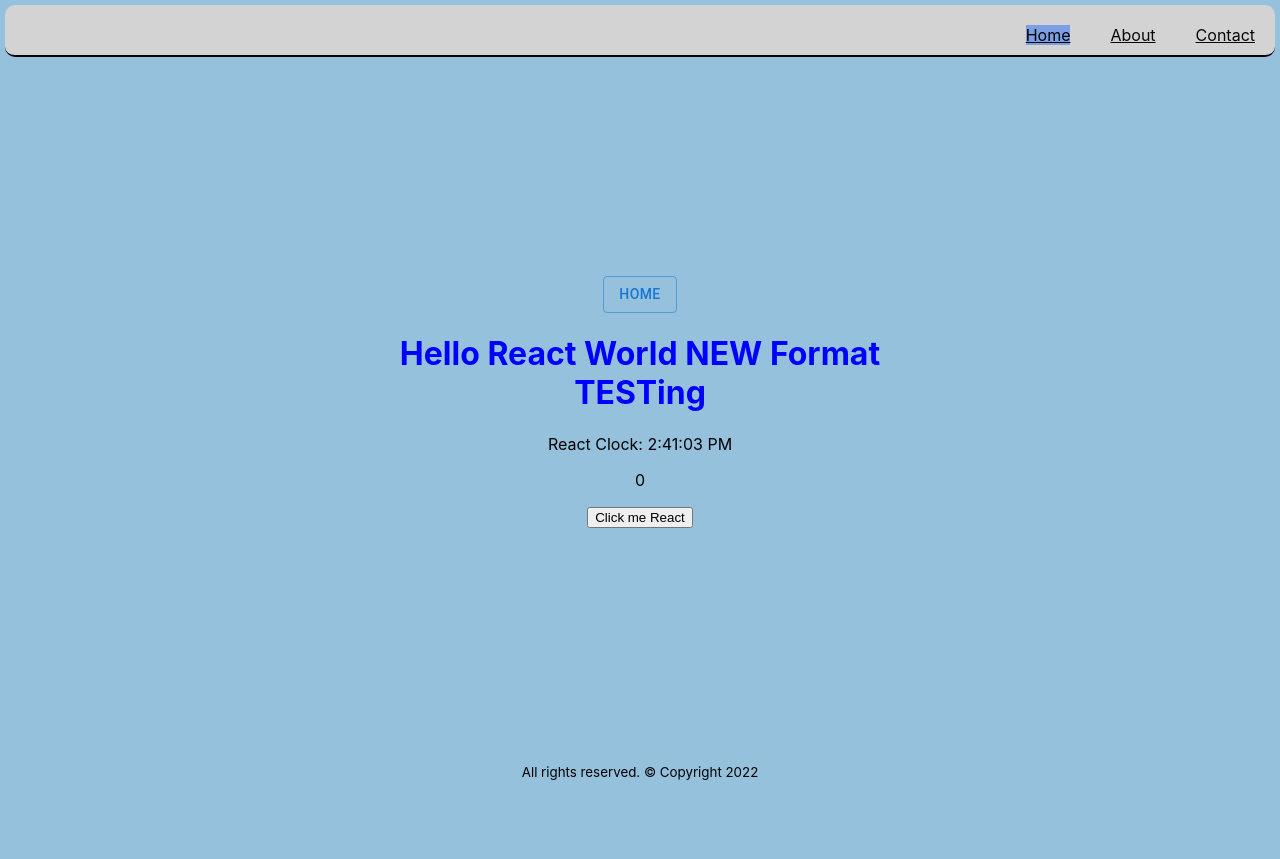
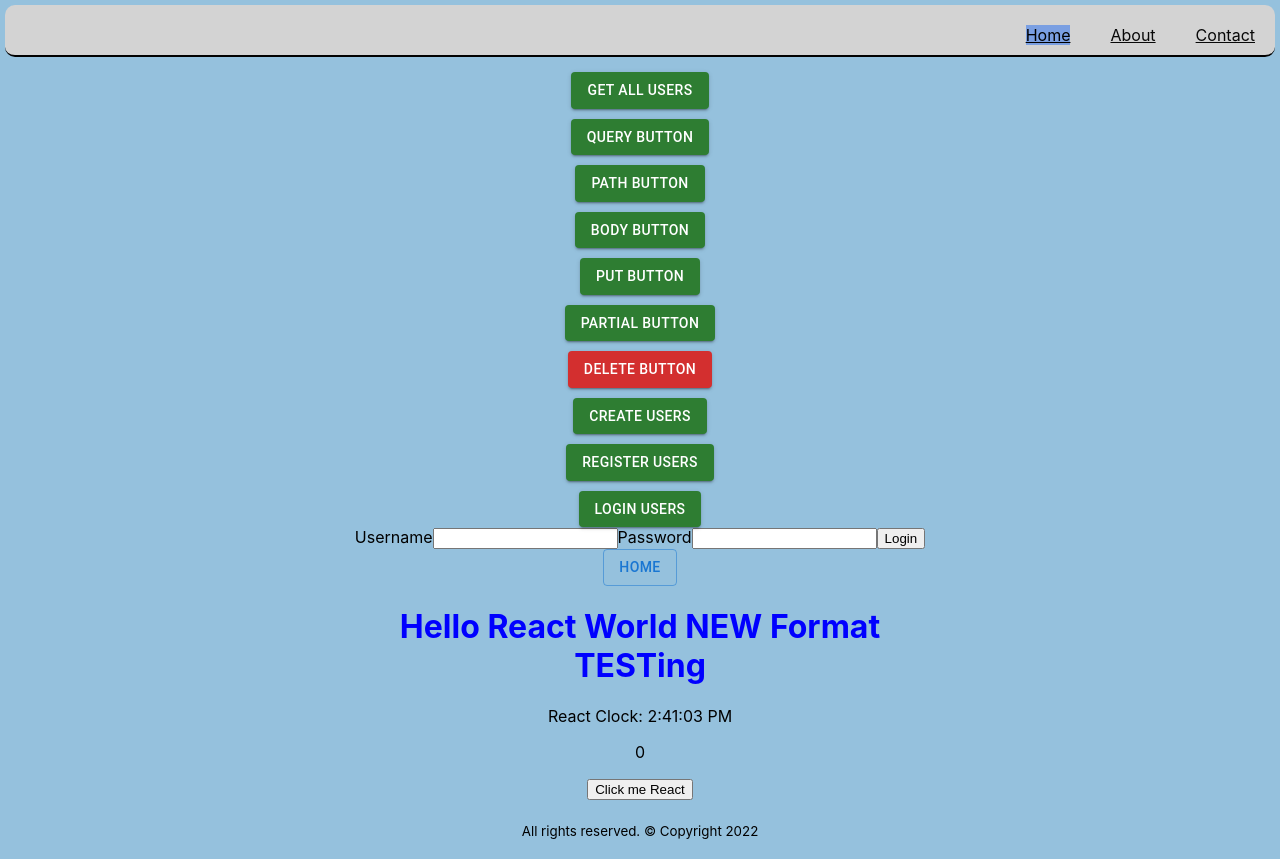
Before and after one commit to PatrickLTI/myReactAppCourse, a React (Create React App) app: page / in a window 1280 px wide. Before the commit the page ends 800 px from the top, so only its background shows below. Built offline with nearby package versions, Linux system fonts and the light colour scheme.

Commit message:
bunch of changes

```diff
--- a/package.json
+++ b/package.json
@@ -9,6 +9,7 @@
     "@testing-library/jest-dom": "^5.16.5",
     "@testing-library/react": "^13.4.0",
     "@testing-library/user-event": "^13.5.0",
+    "bcrypt": "^5.1.0",
     "boostrap": "^2.0.0",
     "bootstrap": "^5.2.3",
     "react": "^18.2.0",
@@ -16,6 +17,7 @@
     "react-dom": "^18.2.0",
     "react-router-dom": "^6.4.3",
     "react-scripts": "5.0.1",
+    "validator": "^13.7.0",
     "web-vitals": "^2.1.4"
   },
   "scripts": {
--- a/src/App.css
+++ b/src/App.css
@@ -55,3 +55,35 @@ body {
   text-align: center;
 
 }
+
+.read--button {
+  margin: 10px;
+}
+
+.create--button {
+  margin: 10px;
+}
+
+.getquery--button {
+  margin: 10px;
+}
+
+.getpathquery--button {
+  margin: 10px;
+}
+
+.getpostquery--button {
+  margin: 10px;
+}
+
+.put--button {
+  margin: 10px;
+}
+
+.partial--button {
+  margin: 10px;
+}
+
+.error--button {
+  margin:10px;
+}
--- /dev/null
+++ b/src/components/DbData.js
@@ -0,0 +1,153 @@
+import React from "react";
+import Button from "@mui/material/Button";
+
+function DbData() {
+    return (
+        <div>
+            {/* Find All Button */}
+            <div className="read--button">
+                <Button onClick={callGetAll} variant='contained' color='success'>Get All Users</Button>
+            </div>
+
+            {/* Create Button */}
+            {/* <div className="create--button">
+                <Button onClick={callPostBody} variant='contained' color='success'>Create Users</Button>
+            </div> */}
+
+            {/* Query Find Button */}
+            <div className="getquery--button">
+                <Button onClick={callGetQuery} variant='contained' color='success'>Query Button</Button>
+            </div>
+
+            {/* Path Find Button */}
+            <div className="getpathquery--button">
+                <Button onClick={callGetParams} variant='contained' color='success'>Path Button</Button>
+            </div>
+
+            {/* POST Find Button */}
+            <div className="getpostquery--button">
+                <Button onClick={callGetBody} variant='contained' color='success'>BODY Button</Button>
+            </div>
+
+            {/* PUT Button */}
+            <div className="put--button">
+                <Button onClick={callPutBody} variant='contained' color='success'>PUT Button</Button>
+            </div>
+
+            {/* PUT Button */}
+            <div className="partial--button">
+                <Button onClick={callPatchBodyUsername} variant='contained' color='success'>Partial Button</Button>
+            </div>
+
+            {/* PUT Button */}
+            <div className="error--button">
+                <Button onClick={callDeleteParams} variant='contained' color='error'>Delete Button</Button>
+            </div>
+
+        </div>
+    )
+}
+
+export default DbData;
+
+/* Function that will make an API call to get all users, and then pop-up an alert with the results. */
+function callGetAll() {
+    fetch("http://localhost:3001/users", { method: "GET" })
+        .then((data) => data.json())
+        .then((json) => alert(JSON.stringify(json)));
+}
+
+// Function that will create a user (hard coded) ++++++++++++++++++++++++++++++++
+function callPostBody() {
+    fetch("http://localhost:3001/users", {
+        method: "POST",
+        body: JSON.stringify({
+            username: "John",
+            password: "Wick1001",
+        }),
+        headers: {
+            "Content-type": "application/json; charset=UTF-8",
+        },
+    })
+        .then((data) => data.json())
+        .then((json) => alert(JSON.stringify(json)));
+}
+
+//  +++++++++++++++++++++++++++++++++++++++++++++++++++++++++++++++++++++
+
+// Find one user (GET)
+function callGetQuery() {
+    fetch("http://localhost:3001/user?username=Timmy", { method: "GET" })
+        .then((data) => data.json())
+        .then((json) => alert(JSON.stringify(json)));
+}
+// +++++++++++++++++++++++++++++++++++++++++++++++++++++++++++++++++++++++
+
+// Finding Read-Single using Path parameter
+function callGetParams() {
+    fetch("http://localhost:3001/users/elie", { method: "GET" })
+        .then((data) => data.json())
+        .then((json) => alert(JSON.stringify(json)));
+}
+// +++++++++++++++++++++++++++++++++++++++++++++++++++++++++++++++++++++++
+
+// Read Single (POST) Body Params
+function callGetBody() {
+    fetch("http://localhost:3001/users/get", {
+        method: "POST",
+        body: JSON.stringify({
+            username: "Timmy",
+        }),
+        headers: {
+            "Content-type": "application/json; charset=UTF-8",
+        },
+    })
+        .then((data) => data.json())
+        .then((json) => alert(JSON.stringify(json)));
+}
+
+// +++++++++++++++++++++++++++++++++++++++++++++++++++++++++++++++++++++++++++
+// Update - Full (PUT)
+
+function callPutBody() {
+    fetch("http://localhost:3001/users", {
+        method: "PUT",
+        body: JSON.stringify({
+            username: "Timmy",
+            password: "New Password"
+        }),
+        headers: {
+            "Content-type": "application/json; charset=UTF-8",
+        },
+    })
+        .then((data) => data.json())
+        .then((json) => alert(JSON.stringify(json)));
+}
+// +++++++++++++++++++++++++++++++++++++++++++++++++++++++++++++++++++++++++++
+
+// Update Partial PATCH
+// http://localhost:3001/users/Timmy/password
+function callPatchBodyUsername() {
+    fetch("http://localhost:3001/users/Timmy/password", {
+        method: "PATCH",
+        body: JSON.stringify({
+            password: "Hello World!"
+        }),
+        headers: {
+            "Content-type": "application/json; charset=UTF-8",
+        },
+    })
+        .then((data) => data.json())
+        .then((json) => alert(JSON.stringify(json)));
+}
+
+// ++++++++++++++++++++++++++++++++++++++++++++++++++++++++++++++++++++++++++++
+
+// Delete
+function callDeleteParams() {
+    fetch("http://localhost:3001/users/John", { method: "DELETE" })
+        .then((data) => data.json())
+        .then((json) => alert(JSON.stringify(json)));
+}
+
+// ++++++++++++++++++++++++++++++++++++++++++++++++++++++++++++++++++++++++++++
--- /dev/null
+++ b/src/components/DbData2.js
@@ -0,0 +1,30 @@
+import React from "react"
+import Button from "@mui/material/Button";
+
+
+function DbData2() {
+    return (
+        <div className="create--button">
+            <Button onClick={callPostBody} variant='contained' color='success'>Create Users</Button>
+        </div>
+    )
+}
+export default DbData2;
+
+// Function that will create a user (hard coded) ++++++++++++++++++++++++++++++++
+function callPostBody() {
+    fetch("http://localhost:3001/users", {
+        method: "POST",
+        body: JSON.stringify({
+            username: "John",
+            password: "The BRAN NEW WICK ",
+        }),
+        headers: {
+            "Content-type": "application/json; charset=UTF-8",
+        },
+    })
+        .then((data) => data.json())
+        .then((json) => alert(JSON.stringify(json)));
+}
+
+//  +++++++++++++++++++++++++++++++++++++++++++++++++++++++++++++++++++++
--- /dev/null
+++ b/src/components/Login.js
@@ -0,0 +1,28 @@
+import React from "react"
+import Button from "@mui/material/Button";
+
+function Login() {
+    return (
+
+        <div >
+            <Button onClick={signin} variant='contained' color='success'>Login Users</Button>
+        </div>
+    );
+}
+export default Login;
+
+function signin() {
+
+    fetch("http://localhost:3001/users/login", {
+        method: "POST",
+        body: JSON.stringify({
+            username: "Benny2022",
+            password: "Rocks100@@",
+        }),
+        headers: {
+            "Content-type": "application/json; charset=UTF-8",
+        },
+    })
+        .then((data) => data.json())
+        .then((json) => alert(JSON.stringify(json)));
+}
--- /dev/null
+++ b/src/components/LoginForm.js
@@ -0,0 +1,37 @@
+import React, { useRef } from "react";
+function LoginForm() {
+    const usernameRef = useRef();
+    const passwordRef = useRef();
+
+    const handleSubmit = (event) => {
+
+        event.preventDefault(); // prevent page reload
+        // to fill in based on callPostBody
+        fetch("http://localhost:3001/users/login", {
+            method: "POST",
+            body: JSON.stringify({
+                username: usernameRef.current.value,
+                password: passwordRef.current.value,
+            }),
+            headers: {
+                "Content-type": "application/json; charset=UTF-8",
+            },
+        })
+            .then((data) => data.json())
+            .then((json) => alert(JSON.stringify(json)));
+
+    }
+
+    return (
+        <form onSubmit={handleSubmit}>
+            <label htmlFor="username">Username</label>
+            <input id="username" type="text" ref={usernameRef} required />
+
+            <label htmlFor="password">Password</label>
+            <input id="password" type="password" ref={passwordRef} required />
+            <button type="submit">Login</button>
+        </form>
+    );
+}
+
+export default LoginForm;
--- /dev/null
+++ b/src/components/Register.js
@@ -0,0 +1,28 @@
+import React from "react"
+import Button from "@mui/material/Button";
+
+function Register() {
+    return (
+
+        <div className="create--button">
+            <Button onClick={registering} variant='contained' color='success'>Register Users</Button>
+        </div>
+    );
+}
+export default Register;
+
+function registering() {
+
+    fetch("http://localhost:3001/users/register", {
+        method: "POST",
+        body: JSON.stringify({
+            username: "Benny2022",
+            password: "Rocks100@@",
+        }),
+        headers: {
+            "Content-type": "application/json; charset=UTF-8",
+        },
+    })
+        .then((data) => data.json())
+        .then((json) => alert(JSON.stringify(json)));
+}
--- a/src/index.js
+++ b/src/index.js
@@ -6,6 +6,9 @@ import reportWebVitals from './reportWebVitals';
 import { BrowserRouter } from "react-router-dom";
 // import 'bootstrap/dist/css/bootstrap.min.css';
 import "./App.css"
+
+
+
 
 const root = ReactDOM.createRoot(document.getElementById('root'));
 
--- a/src/pages/Home.js
+++ b/src/pages/Home.js
@@ -1,8 +1,21 @@
 import Main from "../components/Main"
+import DbData from "../components/DbData";
+import React from "react";
+import DbData2 from "../components/DbData2";
+import Register from "../components/Register";
+import Login from "../components/Login";
+import LoginForm from "../components/LoginForm";
 
-function Home () {
+function Home() {
     return (
-        <Main/>
+        <div>
+            <DbData />
+            <DbData2 />
+            <Register />
+            <Login />
+            <LoginForm />
+            <Main />
+        </div>
     )
 }
 export default Home;
```
Also changed, not shown: 1 other file (tests, documents, lock files or other folders).
